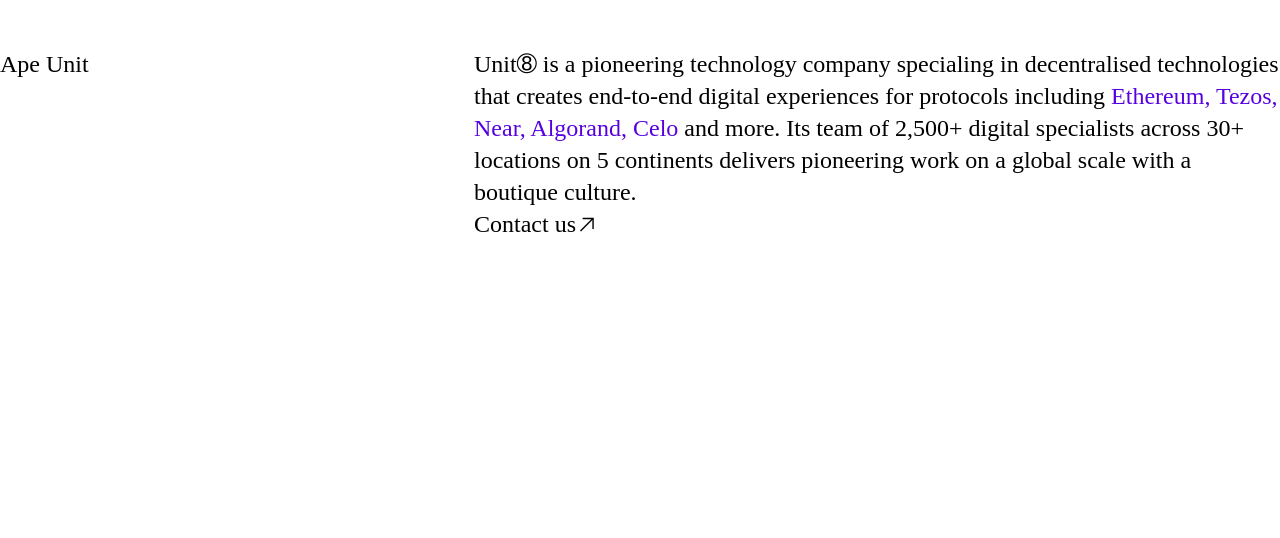
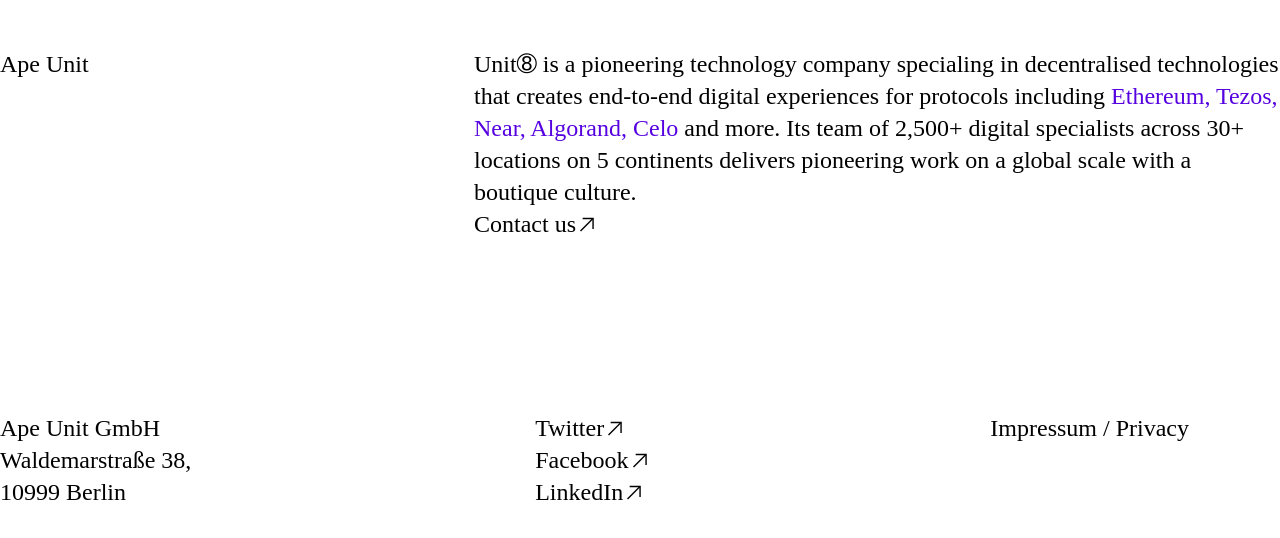
Before and after one commit to TheGymRwanda/zzz-unit8-orange, a Next.js app: page / in a window 1280 px wide. Shown: the top 538 px of the page. Built offline with nearby package versions, Linux system fonts and the light colour scheme; a web font is replaced by a local one.

Commit message:
refactor: Added footer to Layout

```diff
--- a/components/Layout/Footer.jsx
+++ b/components/Layout/Footer.jsx
@@ -24,5 +24,4 @@
     </Wrapper>
   );
 }
-
 export default Footer;
--- a/components/Layout/index.jsx
+++ b/components/Layout/index.jsx
@@ -1,12 +1,13 @@
-import Header from './Header'
-
-const Layout = ({children}) => {
+import Header from "./Header";
+import Footer from "./Footer";
+const Layout = ({ children }) => {
   return (
     <div className="font-neuf">
-        <Header />
-        {children}
+      <Header />
+      {children}
+      <Footer />
     </div>
-  )
-}
+  );
+};
 
-export default Layout
+export default Layout;
```
